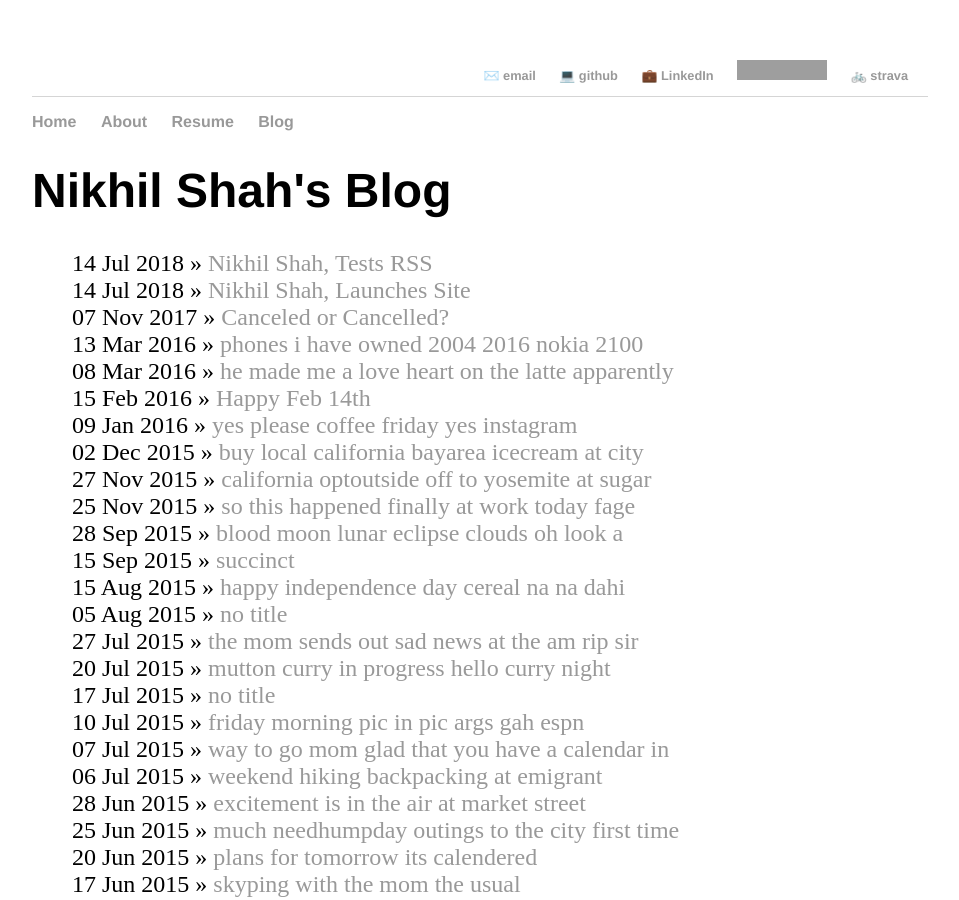
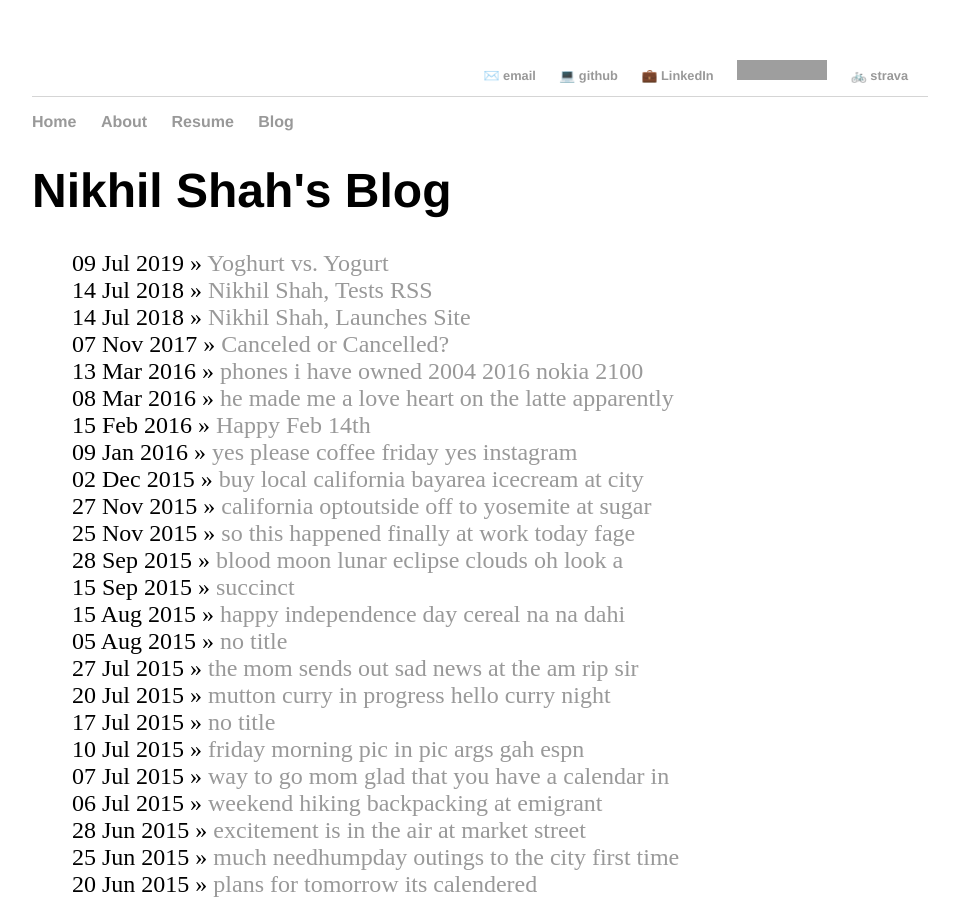
Before and after one commit to tricalnikhil/tricalnikhil.github.io, a Jekyll site: the page built from blog/index.html, in a window 1280 px wide and 900 px high. Shown: the whole window, without its empty margins (160-1119 px from the left). Built offline with Jekyll 4.4.1, drawn with Linux system fonts in a browser that asks for light colours; grey boxes are pictures that could not be loaded.

Commit message:
Update and rename yoghurt_vs_yogurt.md to 2019-07-09-yoghurt-vs-yogurt.md

```diff
--- a/_posts/yoghurt_vs_yogurt.md
+++ b/_posts/2019-07-09-yoghurt-vs-yogurt.md
@@ -1,3 +1,9 @@
+---
+layout: post
+title: "Yoghurt vs. Yogurt"
+date: 2019-07-09
+---
+
 ## Yoghurt vs. Yogurt
 
 While saving a granola recipe that a friend had sent me, I typed in 'Yoghurt' and saw the spell check ~swiggly~ squiggly line.
```
